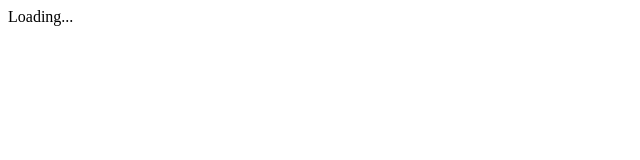
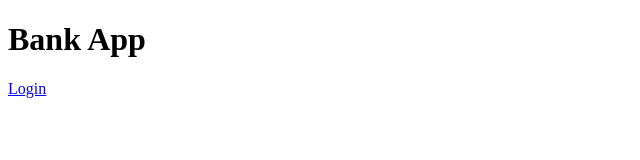
Before and after one commit to mritunjaysharma394/bank-app, a plain HTML site: page index.html in a window 1280 px wide. Shown: the whole page, without its empty margins (0-640 px from the left). Drawn offline with Linux system fonts and the light colour scheme.

Commit message:
display html template

```diff
--- /dev/null
+++ b/app.js
@@ -0,0 +1,9 @@
+function updateRoute(templateId) {
+    const template = document.getElementById(templateId);
+    const view = template.content.cloneNode(true);
+    const app = document.getElementById('app');
+    app.innerHTML = '';
+    app.appendChild(view);
+}
+
+updateRoute('login');
--- a/index.html
+++ b/index.html
@@ -5,6 +5,7 @@
     <meta charset="UTF-8">
     <meta name="viewport" content="width=device-width, initial-scale=1.0">
     <title>Bank App</title>
+    <script src="app.js" defer></script>
 </head>
 
 <body>
```
